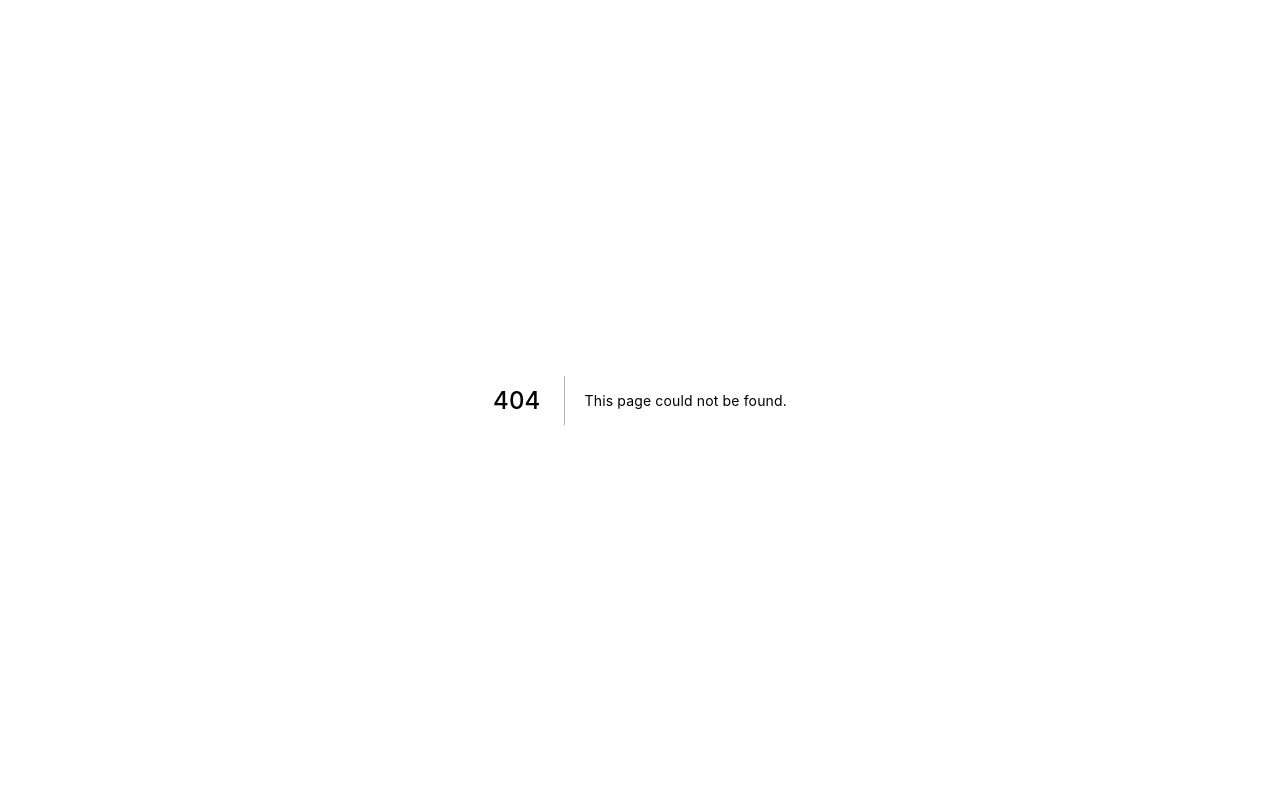
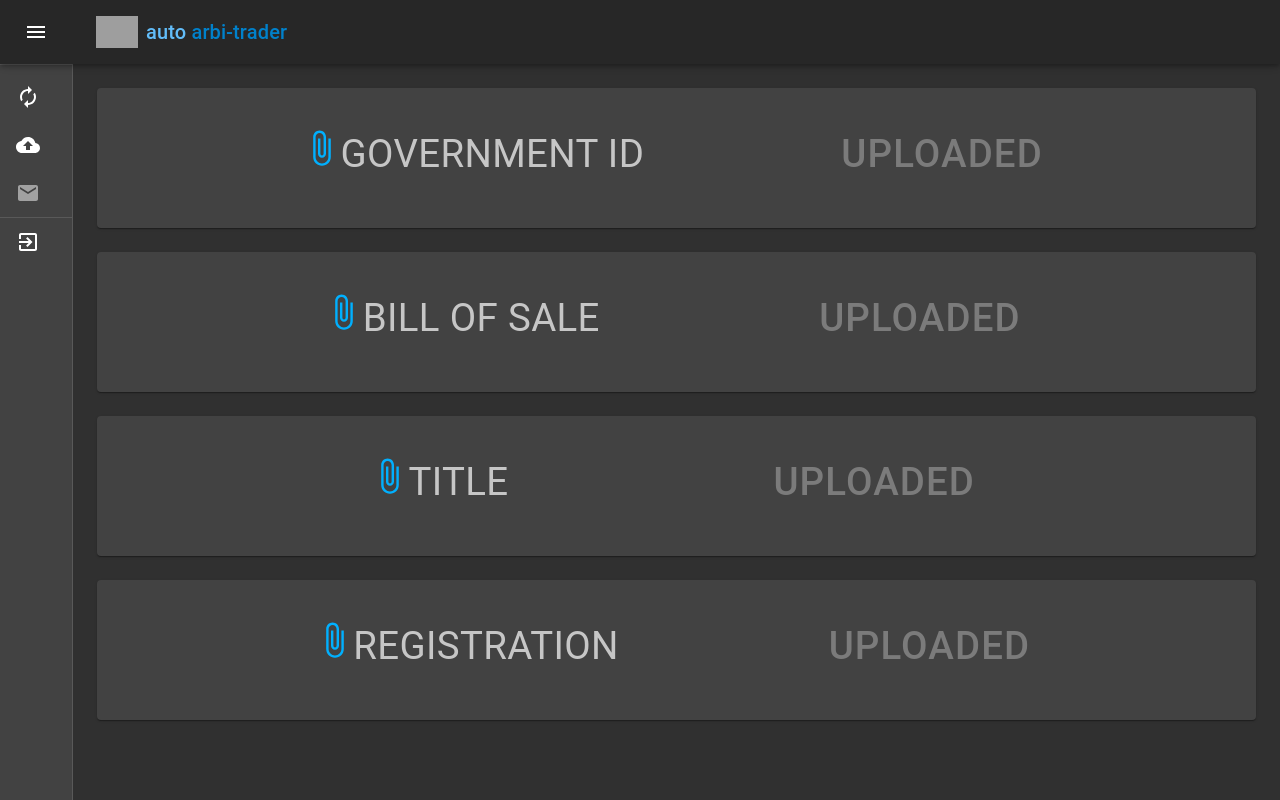
Before and after one commit to Archivaldi/AutoArbi-Trader, a Next.js app in the folder client/: page /upload in a window 1280 px wide. Before the commit this address had no page. Built offline with nearby package versions, Linux system fonts and the light colour scheme; grey boxes are pictures that could not be loaded.

Commit message:
uploads page prefetching, framed, and such

```diff
--- /dev/null
+++ b/client/src/components/FileUploadCard.js
@@ -0,0 +1,37 @@
+import React from 'react';
+import {
+    Card,
+    CardContent,
+    Typography,
+    Button
+} from '@material-ui/core';
+import AttachFileIcon from '@material-ui/icons/AttachFile';
+
+import { useStyles } from '../styles/FileUploadCardStyles';
+
+export default function FileUploadCard({ type, completed }) {
+    const classes = useStyles();
+    console.log(type, completed)
+    return (
+        <Card className={classes.root}>
+            <CardContent className={classes.grid}>
+                <Typography className={classes.documentName} color="textSecondary">
+                    <AttachFileIcon
+                        className={classes.icon}
+                        color={!completed ? "primary" : "secondary"}
+                    />
+                    {`${type}`.toUpperCase()}
+                </Typography>
+                <div>
+                    <Button
+                        disabled={completed}
+                        className={classes.documentName}
+                        color="secondary"
+                    >
+                        Upload{completed ? 'ed' : ''}
+                    </Button>
+                </div>
+            </CardContent>
+        </Card>
+    );
+}
--- a/client/src/components/MiniDrawer.js
+++ b/client/src/components/MiniDrawer.js
@@ -1,28 +1,29 @@
 import React, { useState } from 'react';
 import clsx from 'clsx';
-import Drawer from '@material-ui/core/Drawer';
-import AppBar from '@material-ui/core/AppBar';
-import Toolbar from '@material-ui/core/Toolbar';
-import List from '@material-ui/core/List';
-import CssBaseline from '@material-ui/core/CssBaseline';
-import Typography from '@material-ui/core/Typography';
-import Divider from '@material-ui/core/Divider';
-import IconButton from '@material-ui/core/IconButton';
+import Link from 'next/link';
+import {
+    Drawer,
+    Toolbar,
+    List,
+    CssBaseline,
+    Typography,
+    Divider,
+    IconButton,
+    ListItem,
+    ListItemIcon,
+    ListItemText,
+    AppBar
+} from '@material-ui/core';
+import { useTheme } from '@material-ui/core/styles';
 import ExitToAppIcon from '@material-ui/icons/ExitToApp';
 import MenuIcon from '@material-ui/icons/Menu';
 import ChevronLeftIcon from '@material-ui/icons/ChevronLeft';
 import ChevronRightIcon from '@material-ui/icons/ChevronRight';
-import ListItem from '@material-ui/core/ListItem';
-import ListItemIcon from '@material-ui/core/ListItemIcon';
-import ListItemText from '@material-ui/core/ListItemText';
-import InboxIcon from '@material-ui/icons/MoveToInbox';
 import MailIcon from '@material-ui/icons/Mail';
-import { useTheme } from '@material-ui/core/styles';
-import { useStyles } from '../styles/MiniDrawerStyles'
+import AutorenewIcon from '@material-ui/icons/Autorenew';
+import CloudUploadIcon from '@material-ui/icons/CloudUpload';
 
-
-export default function MiniDrawer({ children }) {
-    const classes = useStyles();
+export default function MiniDrawer({ children, classes }) {
     const theme = useTheme();
     const [open, setOpen] = useState(false);
 
@@ -81,19 +82,33 @@ export default function MiniDrawer({ children }) {
                 </div>
                 <Divider />
                 <List>
-                    <ListItem button={true}>
+                    <Link href="/">
+                        <ListItem button={true}>
+                            <ListItemIcon>
+                                <AutorenewIcon />
+                            </ListItemIcon>
+                            <ListItemText>View Progress</ListItemText>
+                        </ListItem>
+                    </Link>
+                    <Link href="/upload">
+                        <ListItem button={true}>
+                            <ListItemIcon>
+                                <CloudUploadIcon />
+                            </ListItemIcon>
+                            <ListItemText>Upload Documents</ListItemText>
+                        </ListItem>
+                    </Link>
+                    <ListItem button={true} disabled={true}>
                         <ListItemIcon>
-                            <InboxIcon />
+                            <MailIcon />
                         </ListItemIcon>
-                        <ListItemText>View Progress</ListItemText>
-                    </ListItem>
-                    <ListItem button={true} disabled={true}>
-                        <ListItemIcon><MailIcon /></ListItemIcon>
                         <ListItemText>Send In Forms</ListItemText>
                     </ListItem>
                     <Divider />
                     <ListItem button={true}>
-                        <ListItemIcon><ExitToAppIcon /></ListItemIcon>
+                        <ListItemIcon>
+                            <ExitToAppIcon />
+                        </ListItemIcon>
                         <ListItemText>Sign Out</ListItemText>
                     </ListItem>
                 </List>
--- /dev/null
+++ b/client/src/pages/upload.js
@@ -0,0 +1,22 @@
+import React from 'react';
+import MiniDrawer from '../components/MiniDrawer';
+import FileUploadCard from '../components/FileUploadCard';
+import { dummyData } from '../utils/dummyData';
+import { useStyles } from '../styles/UploadStyles'
+
+export default function Dashboard() {
+    const { buyer, seller } = dummyData;
+    const classes = useStyles();
+
+    return (
+        <MiniDrawer classes={classes}>
+            {seller.docs.map(({ id, type, completed }) => (
+                <FileUploadCard
+                    key={id}
+                    type={type}
+                    completed={completed}
+                />
+            ))}
+        </MiniDrawer>
+    )
+}
--- a/client/src/styles/MiniDrawerStyles.js
+++ b/client/src/styles/Dashboard.js
@@ -64,7 +64,7 @@ export const useStyles = makeStyles((theme) => ({
         padding: theme.spacing(3),
         display: 'grid',
         gap: '1.5rem',
-        gridTemplateRows: '5vh 42vh 42vh'
+        gridTemplateRows: '5vh 38vh 38vh'
     },
     logo: {
         maxWidth: 50,
--- /dev/null
+++ b/client/src/styles/FileUploadCardStyles.js
@@ -0,0 +1,20 @@
+import { makeStyles } from '@material-ui/core/styles';
+
+export const useStyles = makeStyles({
+    root: {
+        minWidth: 275,
+        display: 'grid'
+    },
+    grid: {
+        display: 'flex',
+        flexDirection: 'row',
+        justifyContent: 'space-evenly',
+        alignItems: 'center'
+    },
+    documentName: {
+        fontSize: '3vw'
+    },
+    icon: {
+        fontSize: '100%'
+    }
+});
--- /dev/null
+++ b/client/src/styles/UploadStyles.js
@@ -0,0 +1,80 @@
+import { makeStyles } from '@material-ui/core/styles';
+
+const drawerWidth = 240;
+
+export const useStyles = makeStyles((theme) => ({
+    root: {
+        display: 'flex',
+    },
+    appBar: {
+        backgroundColor: 'primary',
+        zIndex: theme.zIndex.drawer + 1,
+        transition: theme.transitions.create(['width', 'margin'], {
+            easing: theme.transitions.easing.sharp,
+            duration: theme.transitions.duration.leavingScreen,
+        }),
+    },
+    appBarShift: {
+        marginLeft: drawerWidth,
+        width: `calc(100% - ${drawerWidth}px)`,
+        transition: theme.transitions.create(['width', 'margin'], {
+            easing: theme.transitions.easing.sharp,
+            duration: theme.transitions.duration.enteringScreen,
+        }),
+    },
+    menuButton: {
+        marginRight: 36,
+    },
+    hide: {
+        display: 'none',
+    },
+    drawer: {
+        width: drawerWidth,
+        flexShrink: 0,
+        whiteSpace: 'nowrap',
+    },
+    drawerOpen: {
+        width: drawerWidth,
+        transition: theme.transitions.create('width', {
+            easing: theme.transitions.easing.sharp,
+            duration: theme.transitions.duration.enteringScreen,
+        }),
+    },
+    drawerClose: {
+        transition: theme.transitions.create('width', {
+            easing: theme.transitions.easing.sharp,
+            duration: theme.transitions.duration.leavingScreen,
+        }),
+        overflowX: 'hidden',
+        width: theme.spacing(7) + 1,
+        [theme.breakpoints.up('sm')]: {
+            width: theme.spacing(9) + 1,
+        },
+    },
+    toolbar: {
+        display: 'flex',
+        alignItems: 'center',
+        justifyContent: 'flex-end',
+        padding: theme.spacing(0, 1),
+        // necessary for content to be below app bar
+        ...theme.mixins.toolbar,
+    },
+    content: {
+        flexGrow: 1,
+        padding: theme.spacing(3),
+        display: 'grid',
+        gap: '1.5rem',
+        gridTemplateRows: '5vh 17.5vh 17.5vh 17.5vh 17.5vh'
+    },
+    logo: {
+        maxWidth: 50,
+        padding: theme.spacing(1),
+        paddingLeft: theme.spacing(0),
+    },
+    auto: {
+        color: "#62bdf9"
+    },
+    arbiTrader: {
+        color: "#0081cb"
+    }
+}));
--- a/client/src/themes/dark.js
+++ b/client/src/themes/dark.js
@@ -1,5 +1,4 @@
 import { createMuiTheme } from '@material-ui/core/styles';
-import purple from '@material-ui/core/colors/purple';
 
 const theme = createMuiTheme({
   palette: {
--- a/client/src/utils/dummyData.js
+++ b/client/src/utils/dummyData.js
@@ -1,32 +1,32 @@
 export const dummyData = {
     seller: {
-        name: 'Nate Ryan',
+        name: 'Artur Markov',
         title: 'Seller',
         docs: [
             {
                 id: '5aea17efuju86',
-                type: 'Doc Name',
-                completed: false
+                type: 'Government ID',
+                completed: true
             },
             {
                 id: '5aea17ded86',
                 type: 'Bill of Sale',
-                completed: false
+                completed: true
             },
             {
                 id: '5aea17theh386',
                 type: 'Title',
-                completed: false
+                completed: true
             },
             {
                 id: '5aea17efae9386',
                 type: 'Registration',
-                completed: false
+                completed: true
             },
         ]
     },
     buyer: {
-        name: 'Artur Markov',
+        name: 'Nate Ryan',
         title: 'Buyer',
         docs: [
             {
```
Also changed, not shown: client/src/components/QRModel.js (added, +70 -0 lines), client/src/components/UserProgressCard.js (+2 -5 lines), client/src/pages/index.js (+7 -7 lines).
